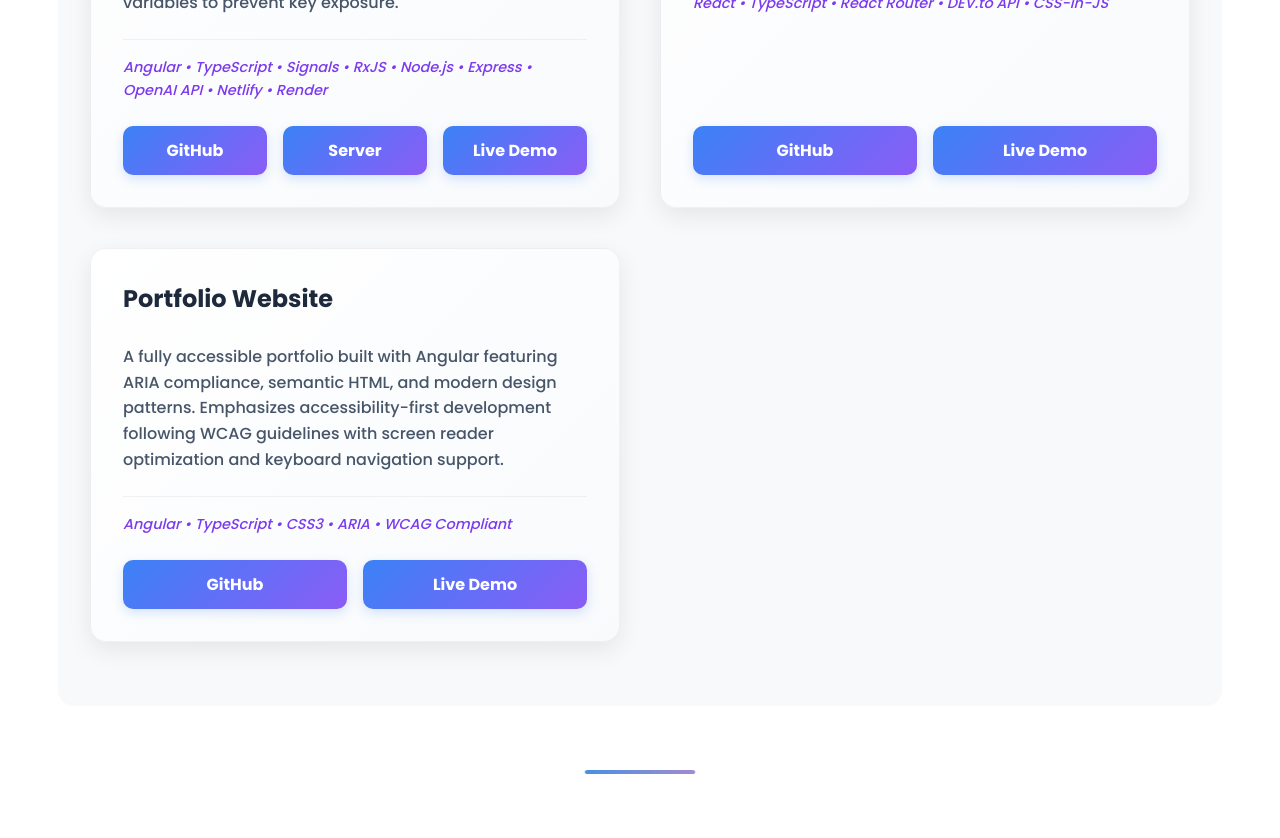
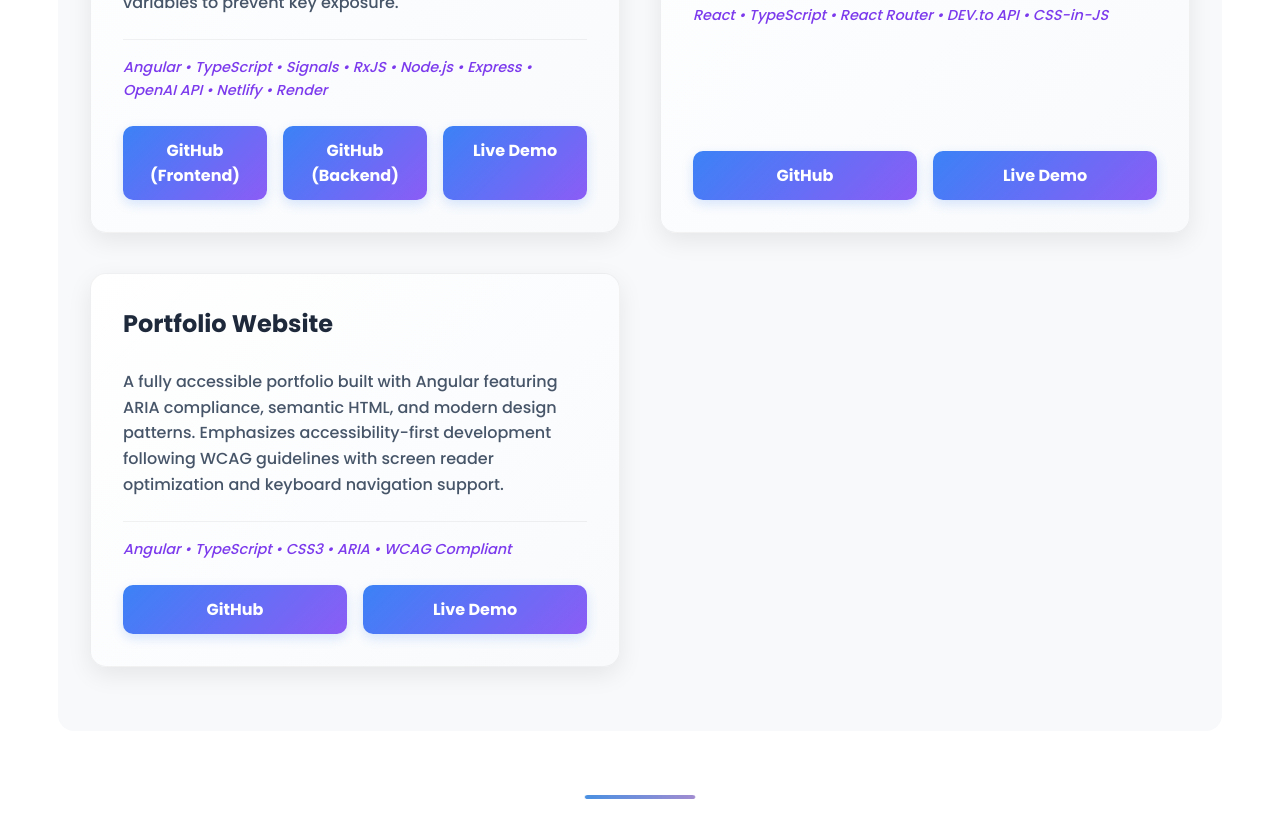
Before and after one commit to Msagi1/my-resume, an Angular app: page / in a window 1280 px wide. Shown: the part 2560-3398 px from the top of the page. Built offline with nearby package versions, Linux system fonts and the light colour scheme.

Commit message:
New ai-notes project summary edit

```diff
--- a/src/app/components/home/projects/projects.component.html
+++ b/src/app/components/home/projects/projects.component.html
@@ -30,15 +30,15 @@
       <div class="project-links" role="group" aria-label="Project links">
         <a href="https://github.com/Msagi1/ai-notes-app" target="_blank" rel="noopener" class="project-link"
           aria-label="View AI Notes frontend source code on GitHub (opens in new tab)">
-          GitHub
+          GitHub (Frontend)
         </a>
 
         <a href="https://github.com/Msagi1/ai-notes-server" target="_blank" rel="noopener" class="project-link"
           aria-label="View AI Notes backend source code on GitHub (opens in new tab)">
-          Server
+          GitHub (Backend)
         </a>
 
-        <a href="https://ask-ai.netlify.app" target="_blank" rel="noopener" class="project-link"
+        <a href="https://ask-notes-ai.netlify.app/notes" target="_blank" rel="noopener" class="project-link"
           aria-label="View AI Notes live demo (opens in new tab)">
           Live Demo
         </a>
```
